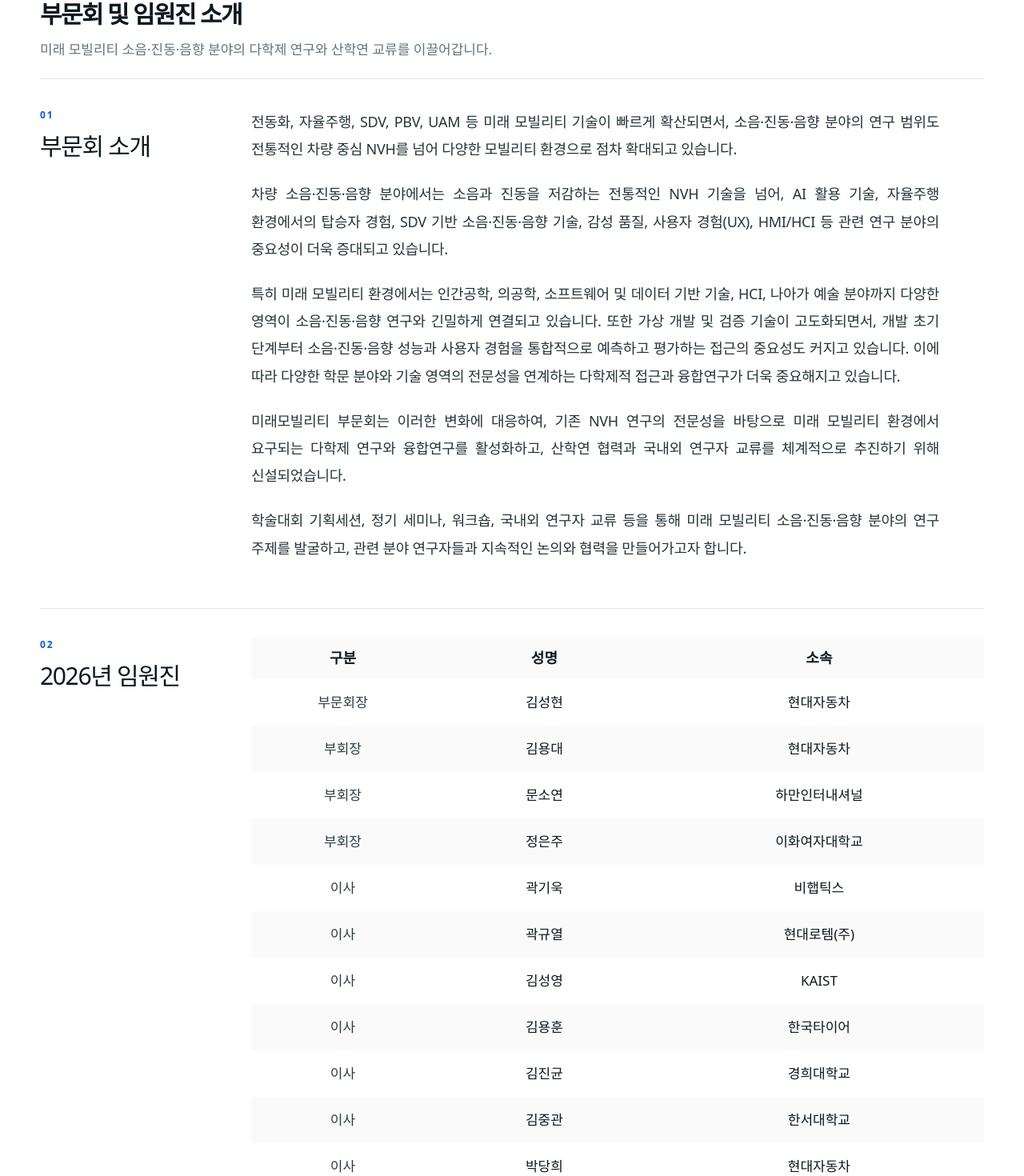
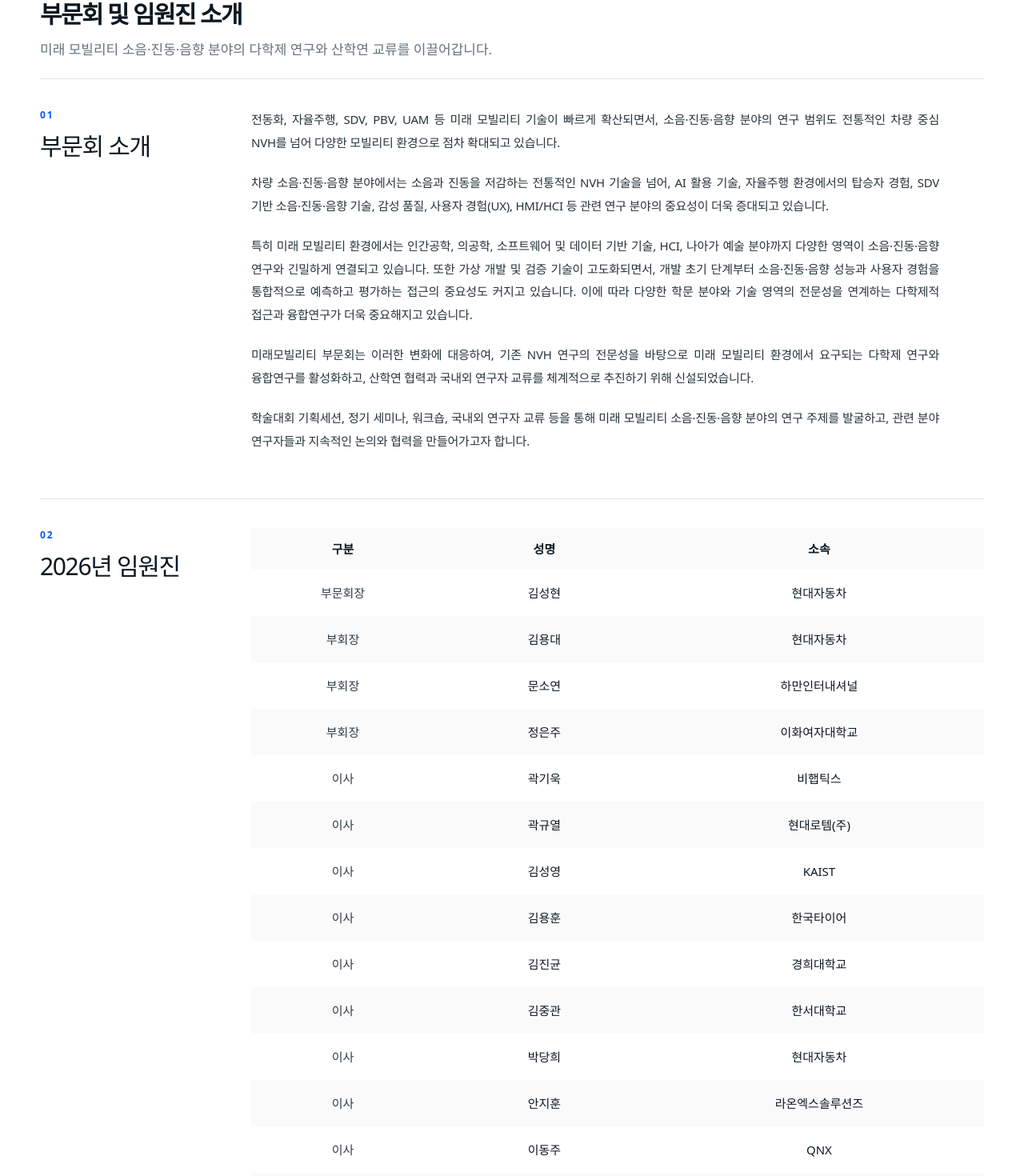
Before and after one commit to ksnve-future-mobility/homepage, a Next.js app: page /about in a window 1280 px wide. Shown: the part 127-1597 px from the top of the page at 80% size. Built offline with nearby package versions, Linux system fonts and the light colour scheme.

Commit message:
Update future mobility division homepage

```diff
--- a/app/globals.css
+++ b/app/globals.css
@@ -1161,7 +1161,7 @@ a {
 .intro-copy {
   max-width: 860px;
   color: #26343b;
-  font-size: 18px;
+  font-size: 15px;
   line-height: 1.9;
   letter-spacing: -.015em;
   text-align: justify;
@@ -1178,7 +1178,7 @@ a {
 }
 
 .committee-table {
-  font-size: 17px;
+  font-size: 15px;
 }
 
 .committee-row {
@@ -1199,7 +1199,7 @@ a {
 .committee-head {
   min-height: 52px;
   background: #f3f4f5;
-  font-size: 18px;
+  font-size: 15px;
   font-weight: 800;
 }
 
```
